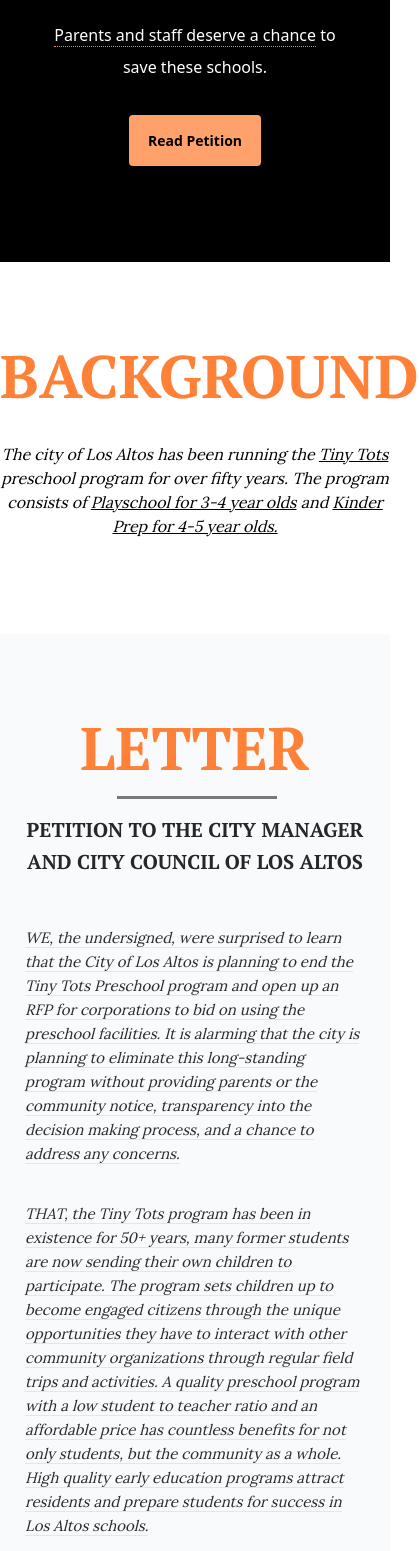
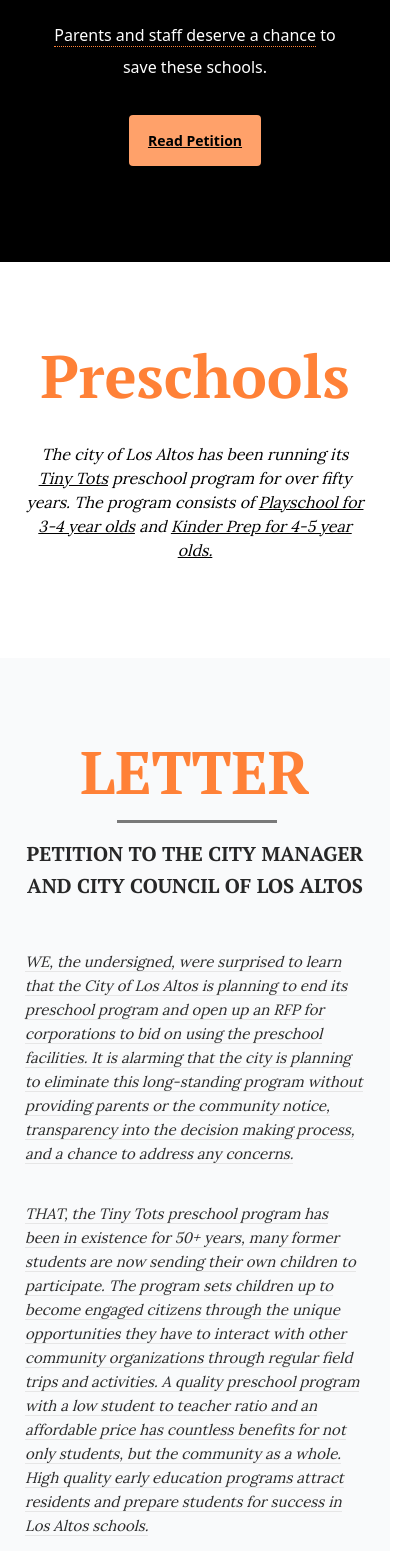
Before and after one commit to benmccann/losaltos.school, a SvelteKit app: page / in a window 390 px wide. Shown: the part 317-1868 px from the top of the page, 419 px wide, since content can reach past the window. Built offline with nearby package versions, Linux system fonts and the light colour scheme.

Commit message:
mobile. social

```diff
--- a/src/routes/+page.svelte
+++ b/src/routes/+page.svelte
@@ -33,10 +33,10 @@
 	</section>
 
 	<section class="background">
-		<h1>BACKGROUND</h1>
+		<h1>Preschools</h1>
 
 		<div class="background-content">
-			The city of Los Altos has been running the <a
+			The city of Los Altos has been running its <a
 				href="https://www.losaltosca.gov/parksrec/page/tiny-tots">Tiny Tots</a
 			>
 			preschool program for over fifty years. The program consists of
@@ -65,22 +65,23 @@
 			<p>
 				<span>
 					WE, the undersigned, were surprised to learn that the City of Los Altos is planning to end
-					the Tiny Tots Preschool program and open up an RFP for corporations to bid on using the
-					preschool facilities. It is alarming that the city is planning to eliminate this
-					long-standing program without providing parents or the community notice, transparency into
-					the decision making process, and a chance to address any concerns.
+					its preschool program and open up an RFP for corporations to bid on using the preschool
+					facilities. It is alarming that the city is planning to eliminate this long-standing
+					program without providing parents or the community notice, transparency into the decision
+					making process, and a chance to address any concerns.
 				</span>
 			</p>
 			<br />
 			<p>
 				<span>
-					THAT, the Tiny Tots program has been in existence for 50+ years, many former students are
-					now sending their own children to participate. The program sets children up to become
-					engaged citizens through the unique opportunities they have to interact with other
-					community organizations through regular field trips and activities. A quality preschool
-					program with a low student to teacher ratio and an affordable price has countless benefits
-					for not only students, but the community as a whole. High quality early education programs
-					attract residents and prepare students for success in Los Altos schools.
+					THAT, the Tiny Tots preschool program has been in existence for 50+ years, many former
+					students are now sending their own children to participate. The program sets children up
+					to become engaged citizens through the unique opportunities they have to interact with
+					other community organizations through regular field trips and activities. A quality
+					preschool program with a low student to teacher ratio and an affordable price has
+					countless benefits for not only students, but the community as a whole. High quality early
+					education programs attract residents and prepare students for success in Los Altos
+					schools.
 				</span>
 			</p>
 			<br />
@@ -133,6 +134,10 @@
 					style="margin: 0 auto">Sign Petition</a
 				>
 			</div>
+			<br />
+			After signing, please share a link to
+			<a href="https://losaltos.school">https://losaltos.school</a> on social media such as Facebook,
+			Nextdoor, and Twitter.
 		</div>
 	</section>
 </main>
@@ -160,8 +165,11 @@
 		margin: 0 0 16px 0;
 	}
 
-	h2 a {
+	a {
 		text-decoration: underline;
+	}
+	a:hover {
+		text-decoration: none;
 	}
 
 	p {
@@ -214,6 +222,18 @@
 
 	.background {
 		text-align: center;
+		padding-left: 25px;
+		padding-right: 25px;
+	}
+
+	h1 {
+		color: #ff8137;
+		line-height: 36px;
+		position: relative;
+		margin-bottom: 48px;
+	}
+	.background h1 {
+		font-size: 60px;
 	}
 
 	.background-content {
@@ -227,10 +247,6 @@
 		text-decoration: underline;
 	}
 
-	.background-content a:hover {
-		text-decoration: none;
-	}
-
 	.letter {
 		background: #f9fafb;
 		padding-left: 25px;
@@ -240,12 +256,8 @@
 	.letter-heading {
 		text-align: center;
 	}
-	h1 {
-		color: #ff8137;
+	.letter-heading h1 {
 		font-size: 60px;
-		line-height: 36px;
-		position: relative;
-		margin-bottom: 48px;
 	}
 	.letter-heading h1:after {
 		position: absolute;
```
